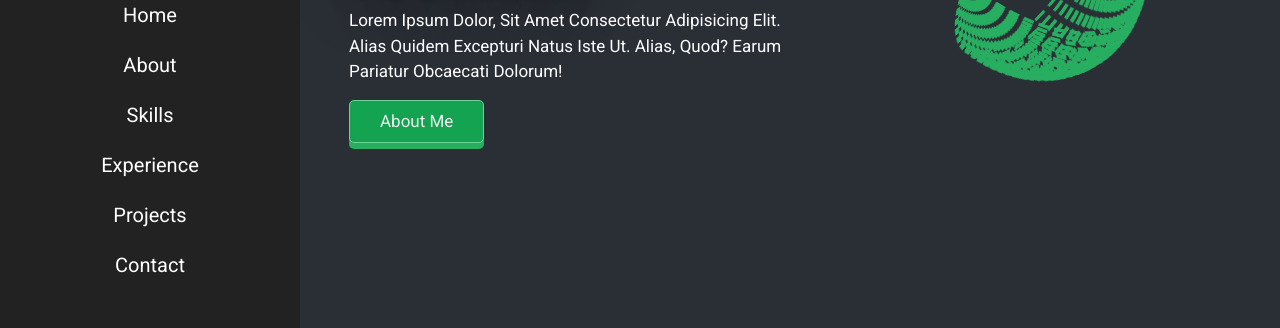
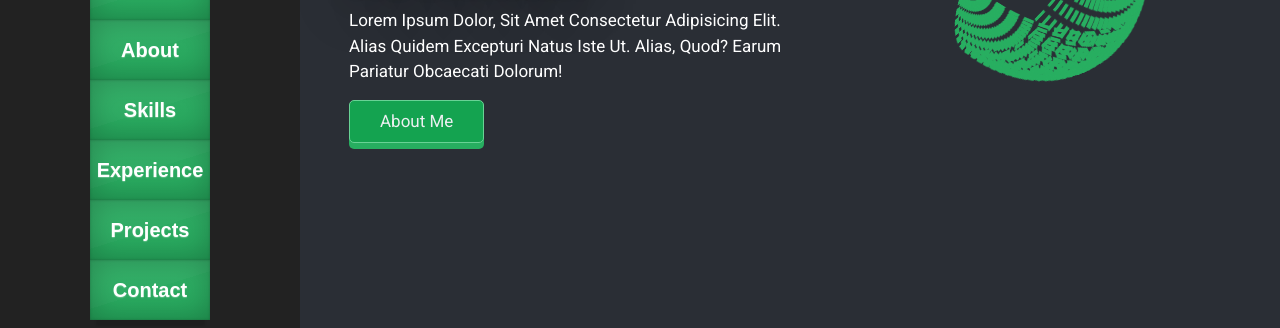
Before and after one commit to AnishKulkarni01/HCI_Project, a plain HTML site: page index.html in a window 1280 px wide. Shown: the part 283-611 px from the top of the page. Drawn offline with Linux system fonts and the light colour scheme.

Commit message:
navbar added

```diff
--- a/css/style.css
+++ b/css/style.css
@@ -441,6 +441,13 @@ header .follow a:hover{
 .portfolio .box-container .box:hover img{
     height:75%;
     width:75%;
+    -webkit-box-reflect: below  1px linear-gradient(transparent,transparent,#0004);
+	transform-origin: center;
+	max-width: 350px;
+	transform: perspective(800px) rotateY(20deg);
+	transition: 0.5s;
+
+
 }
 
 .portfolio .box-container .box h3{
@@ -1040,3 +1047,93 @@ header .follow a:hover{
     height: 22rem;
     border-radius: 2rem;
   }
+
+.mainNav {
+    float: left;
+    transform: perspective(500px);
+    transform-style: preserve-3d;
+}
+.mainNav ul {
+  list-style: none;
+  padding: 0;
+  position: relative;
+  cursor: pointer;
+
+}
+.mainNav ul:after {
+  background-color: hsla(0,0%,0%,0.1);
+  box-shadow: 0 0.09375em 0.1875em 0.1875em hsla(0,0%,0%,0.1);
+  content: '';
+  height: 0.375em;
+  left: 0.75em;
+  position: absolute;
+  right: 0.75em;
+  top: 100%;
+  z-index: -1;
+  cursor: pointer;
+}
+.mainNav a {
+    background-color: #27AE60;
+    background-image: linear-gradient(hsla(0,0%,100%,.05), hsla(0,0%,0%,.05)),
+                      linear-gradient(-197.5deg, hsla(0,0%,100%,.025) 50%, transparent 50%);
+    backface-visibility: hidden;
+    box-shadow: inset 0 0 .125em hsla(0,0%,0%,.25),
+                inset 0 0 1.5em hsla(0,0%,0%,.25);
+    color: #fff;
+    display: block;
+    font: bold 2rem/3 sans-serif;
+    padding: 0 0;
+    position: relative;
+    text-align: center;
+
+    text-shadow: 0 1px 1px hsla(0,0%,100%,.25);
+    transition: .5s;
+    transform-origin: 50% 0;
+    transform-style: preserve-3d;
+    width: 6em;
+}
+.mainNav a:after {
+    background-color: inherit;
+    background-image: linear-gradient(hsla(0,0%,100%,.05), hsla(0,0%,0%,.05)),
+                      linear-gradient(-197.5deg, hsla(0,0%,100%,.025) 50%, transparent 50%),
+                      linear-gradient(hsla(0,0%,0%,.25), hsla(0,0%,0%,.25));
+    box-shadow: inset 0 0 .25em hsla(0,0%,0%,.2),
+                inset 0 0 1.5em hsla(0,0%,0%,.3);
+    bottom: 0;
+    color: #fff;
+    content: attr(data-title);
+    left: 100%;
+    line-height: 3;
+    position: absolute;
+    top: 0;
+    transform: rotateY(90deg);
+    transform-origin: 0 0;
+    width: 100%;
+}
+.mainNav a:before {
+    background-color: inherit;
+    background-image: linear-gradient(hsla(0,0%,100%,.07), hsla(0,0%,0%,.07)),
+                      linear-gradient(hsla(0,0%,0%,.5), hsla(0,0%,0%,.5));
+    bottom: 0;
+    content: '';
+    height: 9em;
+    left: 100%;
+    position: absolute;
+    top: 0;
+    transform-origin: 0 0;
+    width: 100%;
+}
+.mainNav li:nth-child(-n+2) a:before {
+    transform: rotateX(-90deg) translateX(-9em) translateZ(3em);
+}
+.mainNav li:nth-child(n+3) a:before {
+    transform: rotateX(-90deg) translateX(-9em);
+}
+.mainNav li:hover a {
+    transform: rotateY(-90deg) translateX(-4.5em) translateZ(4.5em);
+    z-index: 100;
+}
+
+-webkit-box-shadow: 0px 6px 0px #19994e;
+-moz-box-shadow: 0px 6px 0px #19994e;
+box-shadow: 0px 6px 0px #27AE60;
--- a/index.html
+++ b/index.html
@@ -35,13 +35,23 @@
 
         <a href="#" class="logo"> <span>anish</span> kulkarni </a>
 
-        <nav class="navbar">
+        <!-- <nav class="navbar">
             <a href="#home" class="text3d">home</a>
             <a href="#about">about</a>
             <a href="#service">skills</a>
             <a href="#experience">experience</a>
             <a href="#portfolio">projects</a>
             <a href="#contact">contact</a>
+        </nav> -->
+        <nav class="mainNav " style="transform: scale(1);">
+            <ul>
+                <li id="link-selector" onClick="location.href='#home'"><a href="#home" data-title="Home">Home</a></li>
+                <li id="link-selector" onClick="location.href='#about'"><a href="#about" data-title="About">About</a></li>
+                <li id="link-selector" onClick="location.href='#service'"><a href="#service" data-title="Skills">Skills</a></li>
+                <li id="link-selector" onClick="location.href='#experience'"><a href="#experience" data-title="Experience">Experience</a></li>
+                <li id="link-selector" onClick="location.href='#portfolio'"><a href="#portfolio" data-title="Projects">Projects</a></li>
+                <li id="link-selector" onClick="location.href='#contact'"><a href="#contact" data-title="Contact">Contact</a></li>
+            </ul>
         </nav>
         <div></div>
         <!-- <div class="follow">
```
